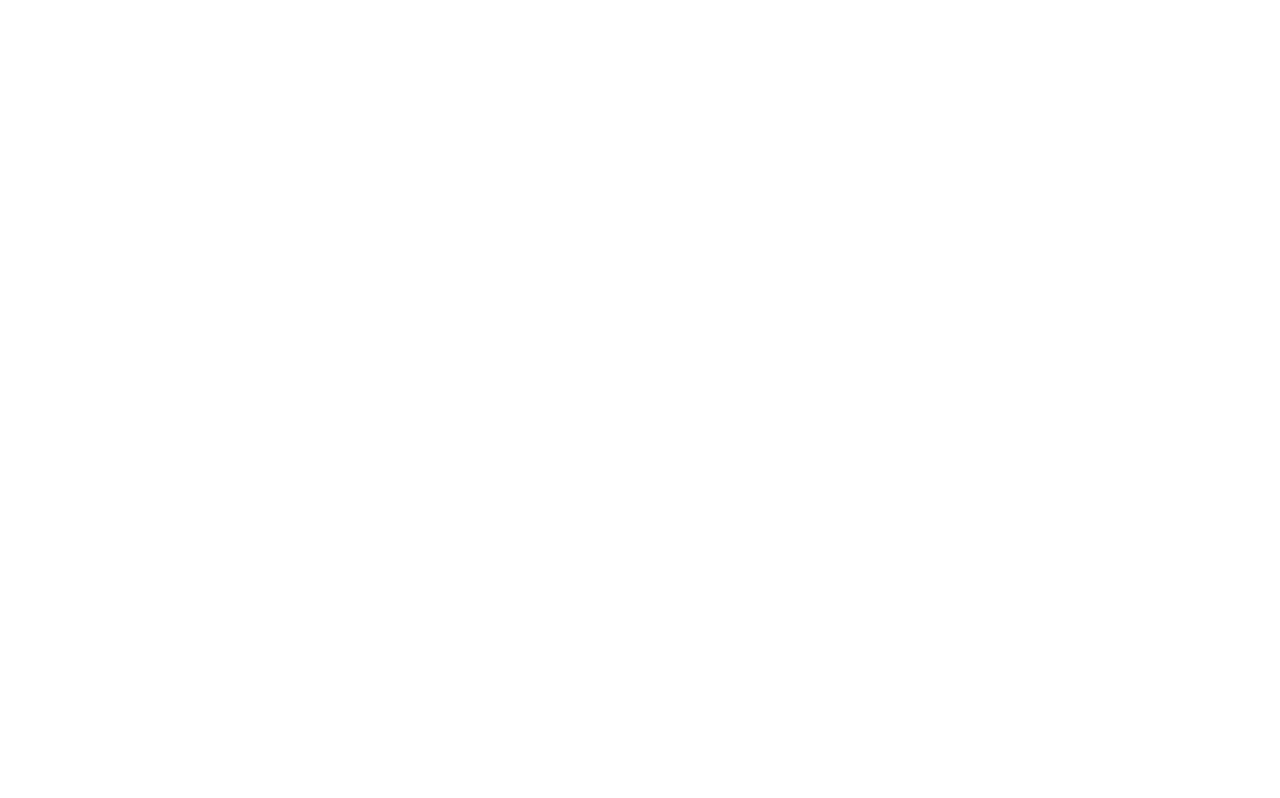
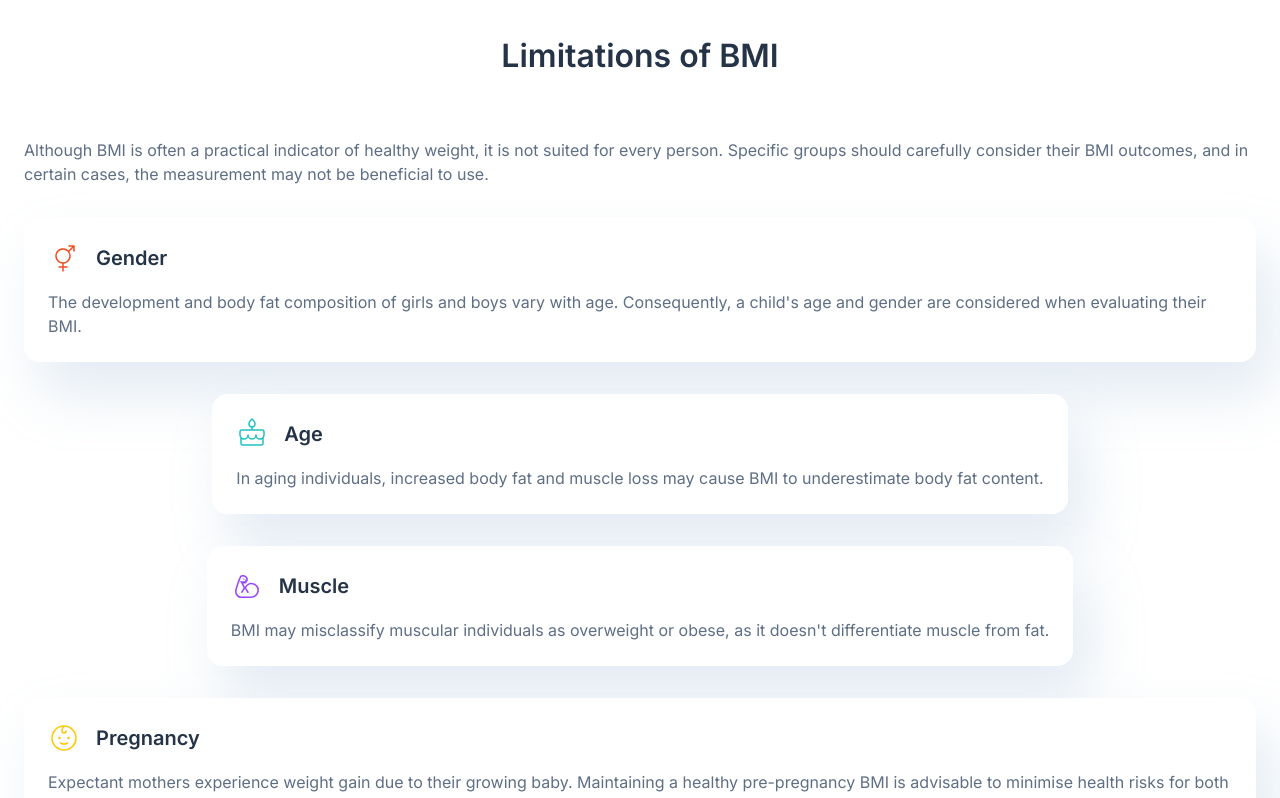
Before and after one commit to ZiadRefaey/BMI-Calculator, a React (Vite) app: page / in a window 1280 px wide. Shown: the part 3200-3998 px from the top of the page. Before the commit the page ends 3166 px from the top, so only its background shows below. Built offline with nearby package versions, Linux system fonts and the light colour scheme.

Commit message:
limitations

```diff
--- a/src/App.jsx
+++ b/src/App.jsx
@@ -2,12 +2,14 @@
 import Hero from "./Hero";
 import BMIExplination from "./BMIExplination";
 import Tips from "./Tips";
+import Limitations from "./Limitations";
 function App() {
   return (
     <>
       <Hero />
       <BMIExplination />
       <Tips />
+      <Limitations />
     </>
   );
 }
--- /dev/null
+++ b/src/Limitations.css
@@ -0,0 +1,48 @@
+.limitations-container {
+  padding: 72px 24px;
+  display: flex;
+  justify-content: center;
+  align-items: center;
+  flex-direction: column;
+  gap: 32px;
+}
+.limitations-container h3 {
+  margin-bottom: 32px;
+}
+.limitations-desciption {
+  margin-bottom: 56px;
+  text-align: center;
+}
+.limit-container {
+  padding: 24px;
+  position: relative;
+  background-color: #fff;
+  border-radius: 16px;
+  overflow: none;
+}
+.limit-container::after {
+  content: "";
+  position: absolute;
+  top: 0;
+  left: 0;
+  width: 100%;
+  height: 100%;
+  z-index: -100;
+  box-shadow: 16px 32px 56px 0px rgba(143, 174, 207, 0.25);
+  border-radius: 16px;
+}
+.limit-header {
+  display: flex;
+  align-items: start;
+  justify-content: start;
+  gap: 16px;
+  margin-bottom: 16px;
+}
+.limit-icon-container {
+  width: 32px;
+  height: 32px;
+  object-fit: contain;
+}
+.limit-header h4 {
+  align-self: center;
+}
--- /dev/null
+++ b/src/Limitations.jsx
@@ -0,0 +1,78 @@
+import "./Limitations.css";
+import gender from "./assets/images/icon-gender.svg";
+import age from "./assets/images/icon-age.svg";
+import muscle from "./assets/images/icon-muscle.svg";
+import pregnancy from "./assets/images/icon-pregnancy.svg";
+import race from "./assets/images/icon-race.svg";
+const limitations = [
+  {
+    icon: gender,
+    title: "Gender",
+    description:
+      "The development and body fat composition of girls and boys vary with age. Consequently, a child's age and gender are considered when evaluating their BMI.",
+  },
+  {
+    icon: age,
+    title: "Age",
+    description:
+      "In aging individuals, increased body fat and muscle loss may cause BMI to underestimate body fat content.",
+  },
+  {
+    icon: muscle,
+    title: "Muscle",
+    description:
+      "BMI may misclassify muscular individuals as overweight or obese, as it doesn't differentiate muscle from fat.",
+  },
+  {
+    icon: pregnancy,
+    title: "Pregnancy",
+    description:
+      "Expectant mothers experience weight gain due to their growing baby. Maintaining a healthy pre-pregnancy BMI is advisable to minimise health risks for both mother and child.",
+  },
+  {
+    icon: race,
+    title: "Race",
+    description:
+      "Certain health concerns may affect individuals of some Black and Asian origins at lower BMIs than others. To learn more, it is advised to discuss this with your GP or practice nurse.",
+  },
+];
+
+function Limit({ icon, title, description }) {
+  return (
+    <>
+      <div className="limit-container">
+        <div className="limit-header">
+          <div className="limit-icon-container">
+            <img src={icon} alt={`${title} icon`} />
+          </div>
+          <h4 className="heading-s gunmetal">{title}</h4>
+        </div>
+        <div className="limit-body">
+          <p className="body-m electricblue">{description}</p>
+        </div>
+      </div>
+    </>
+  );
+}
+export default function Limitations() {
+  return (
+    <>
+      <section className="limitations-container">
+        <h3 className="gunmetal heading-i">Limitations of BMI</h3>
+        <p className="electricblue body-m limitations-description">
+          Although BMI is often a practical indicator of healthy weight, it is
+          not suited for every person. Specific groups should carefully consider
+          their BMI outcomes, and in certain cases, the measurement may not be
+          beneficial to use.
+        </p>
+        {limitations.map((limit) => (
+          <Limit
+            icon={limit.icon}
+            title={limit.title}
+            description={limit.description}
+          />
+        ))}
+      </section>
+    </>
+  );
+}
--- a/src/index.css
+++ b/src/index.css
@@ -18,6 +18,12 @@
 .heading-l {
   font-family: "Inter", sans-serif;
   font-size: 3rem;
+  line-height: 1.1;
+  font-weight: 600;
+}
+.heading-i {
+  font-family: "Inter", sans-serif;
+  font-size: 2rem;
   line-height: 1.1;
   font-weight: 600;
 }
```
